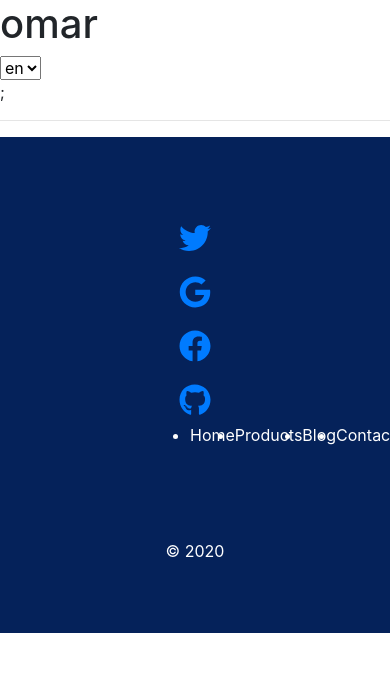
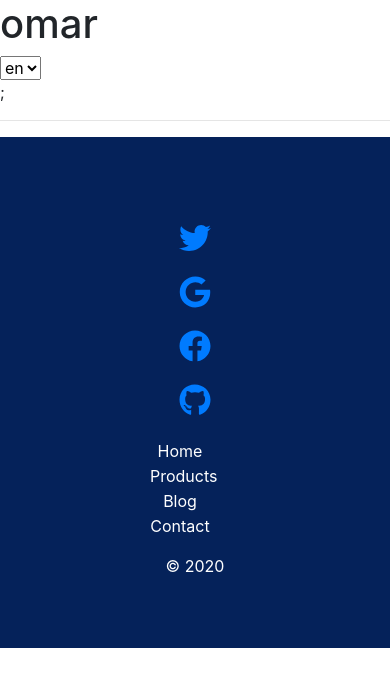
Before and after one commit to yamoonz/istanbul-capstone-ecommerce, a React (Create React App) app: page / in a window 390 px wide. Shown: the top 686 px of the page. Built offline with nearby package versions, Linux system fonts and the light colour scheme.

Commit message:
requested updated

```diff
--- a/src/components/home/Footer.jsx
+++ b/src/components/home/Footer.jsx
@@ -36,7 +36,7 @@ const Footer = () => {
 
           <li>Contact</li>
         </ul>
-        <span dangerouslySetInnerHTML={{ __html: "&copy; 2020" }} />
+        <span dangerouslySetInnerHTML={{ "__html": "&copy; 2020" }} />
       </footer>
     </div>
   );
--- a/src/components/home/style.scss
+++ b/src/components/home/style.scss
@@ -2,11 +2,11 @@
   height: 100px;
   background-color: #05225a;
   display: flex;
-  justify-content: space-around;
+   justify-content: space-around;
   color: white;
 }
 
-.navBar {
+.footerNav {
   list-style: none;
 }
 footer {
@@ -23,12 +23,14 @@ footer {
     margin: 15px;
   }
 }
-.navBar {
+.footerNav {
+
   flex-direction: row;
   display: flex;
   li {
     display: inline-block;
     margin: auto;
+
   }
 }
 
@@ -46,12 +48,12 @@ footer {
       margin-bottom: 5px;
     }
   }
-  .navBar {
+  .footerNav {
     width: 60px;
     text-align: center;
     display: flex;
     flex-wrap: wrap;
-    justify-content: center;
+    justify-content: space-evenly;
     align-items: center;
     margin-top: 15px;
     padding: 0;
```
Also changed, not shown: 1 other file (tests, documents, lock files or other folders).
